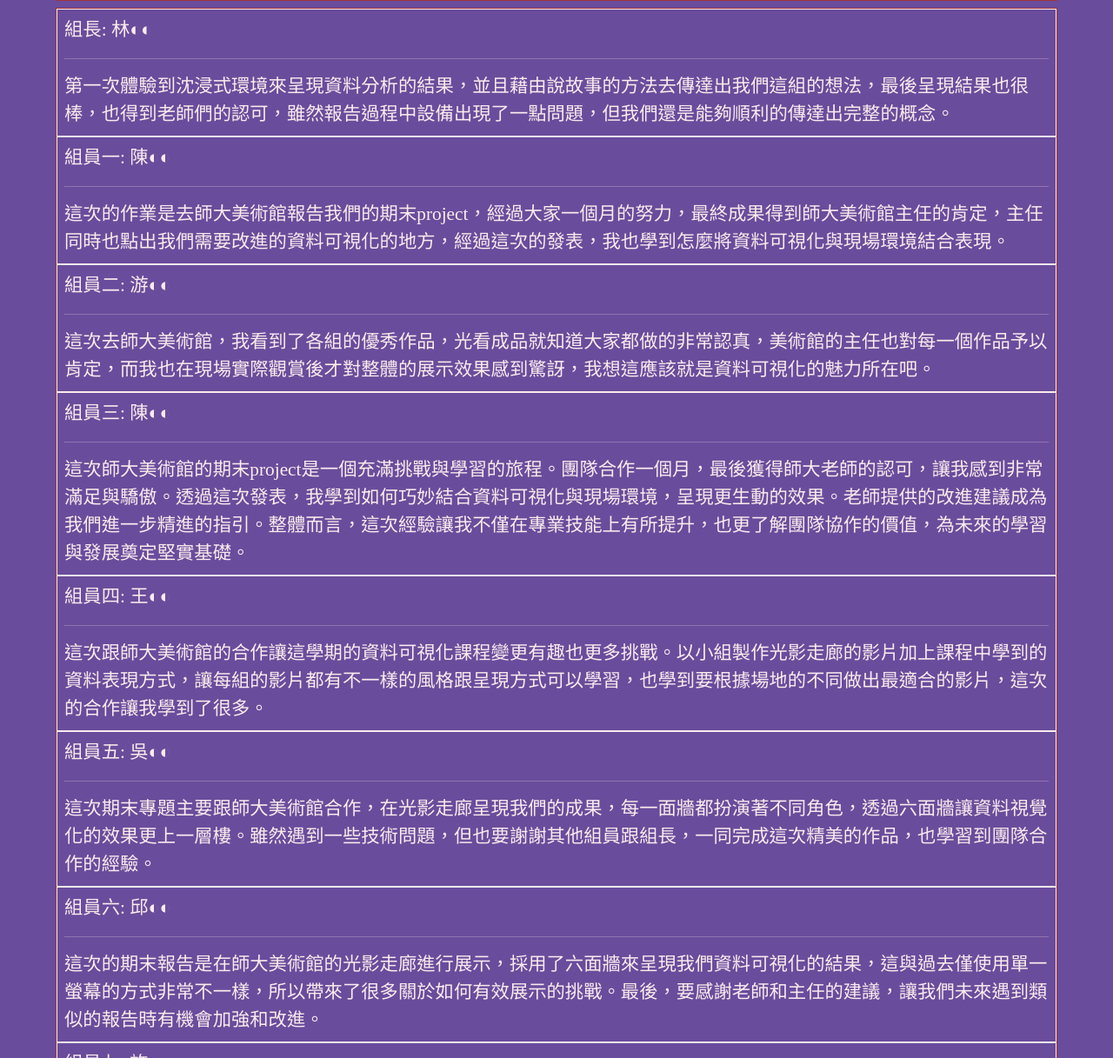
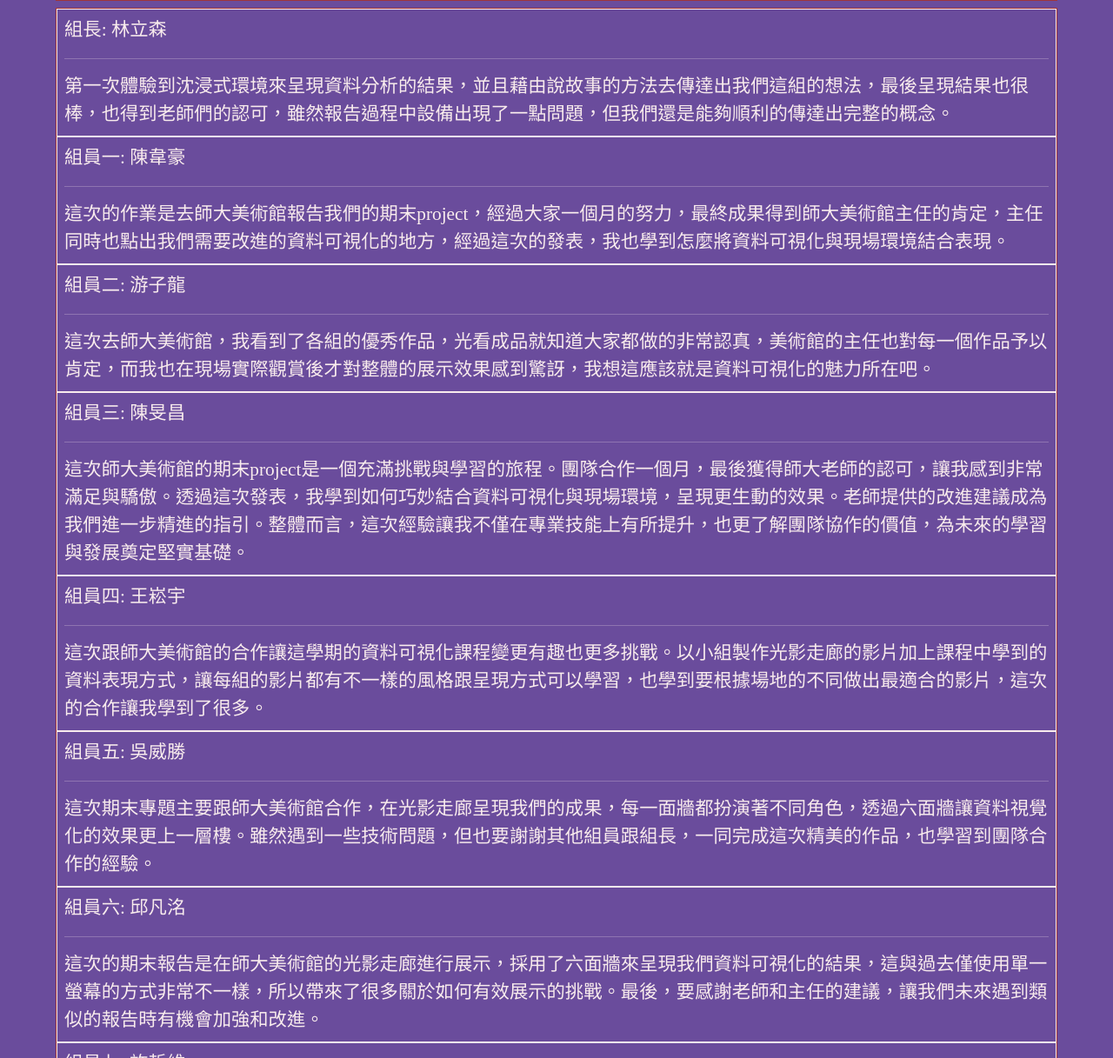
Before and after one commit to LINlisen/vis2023f, a plain HTML site: page hw10/index.html in a window 1280 px wide. Shown: the part 83-1300 px from the top of the page at 87% size. Drawn offline with nearby package versions, Linux system fonts and the light colour scheme.

Commit message:
Update index.html

```diff
--- a/hw10/index.html
+++ b/hw10/index.html
@@ -179,35 +179,35 @@
   <!-- ------------------------------------------------>
   <div class="row hw12">
     <div class="col-md-12 twenty">
-      組長: 林◐◐<hr>
+      組長: 林立森<hr>
       第一次體驗到沈浸式環境來呈現資料分析的結果，並且藉由說故事的方法去傳達出我們這組的想法，最後呈現結果也很棒，也得到老師們的認可，雖然報告過程中設備出現了一點問題，但我們還是能夠順利的傳達出完整的概念。
     </div>
     <div class="col-md-12 twenty">
-      組員一: 陳◐◐<hr>
+      組員一: 陳韋豪<hr>
       這次的作業是去師大美術館報告我們的期末project，經過大家一個月的努力，最終成果得到師大美術館主任的肯定，主任同時也點出我們需要改進的資料可視化的地方，經過這次的發表，我也學到怎麼將資料可視化與現場環境結合表現。
     </div>
     <div class="col-md-12 twenty">
-      組員二: 游◐◐<hr>
+      組員二: 游子龍<hr>
       這次去師大美術館，我看到了各組的優秀作品，光看成品就知道大家都做的非常認真，美術館的主任也對每一個作品予以肯定，而我也在現場實際觀賞後才對整體的展示效果感到驚訝，我想這應該就是資料可視化的魅力所在吧。
     </div>
     <div class="col-md-12 twenty">
-      組員三: 陳◐◐<hr>
+      組員三: 陳旻昌<hr>
       這次師大美術館的期末project是一個充滿挑戰與學習的旅程。團隊合作一個月，最後獲得師大老師的認可，讓我感到非常滿足與驕傲。透過這次發表，我學到如何巧妙結合資料可視化與現場環境，呈現更生動的效果。老師提供的改進建議成為我們進一步精進的指引。整體而言，這次經驗讓我不僅在專業技能上有所提升，也更了解團隊協作的價值，為未來的學習與發展奠定堅實基礎。
     </div>
     <div class="col-md-12 twenty">
-      組員四: 王◐◐<hr>
+      組員四: 王崧宇<hr>
       這次跟師大美術館的合作讓這學期的資料可視化課程變更有趣也更多挑戰。以小組製作光影走廊的影片加上課程中學到的資料表現方式，讓每組的影片都有不一樣的風格跟呈現方式可以學習，也學到要根據場地的不同做出最適合的影片，這次的合作讓我學到了很多。
     </div>
     <div class="col-md-12 twenty">
-      組員五: 吳◐◐<hr>
+      組員五: 吳威勝<hr>
       這次期末專題主要跟師大美術館合作，在光影走廊呈現我們的成果，每一面牆都扮演著不同角色，透過六面牆讓資料視覺化的效果更上一層樓。雖然遇到一些技術問題，但也要謝謝其他組員跟組長，一同完成這次精美的作品，也學習到團隊合作的經驗。
     </div>
     <div class="col-md-12 twenty">
-      組員六: 邱◐◐<hr>
+      組員六: 邱凡洺<hr>
       這次的期末報告是在師大美術館的光影走廊進行展示，採用了六面牆來呈現我們資料可視化的結果，這與過去僅使用單一螢幕的方式非常不一樣，所以帶來了很多關於如何有效展示的挑戰。最後，要感謝老師和主任的建議，讓我們未來遇到類似的報告時有機會加強和改進。
     </div>
     <div class="col-md-12 twenty">
-      組員七: 許◐◐<hr>
+      組員七: 許哲維<hr>
       透過這一次資料可視化與師大美術館合作的期末專案讓我對「資料」表達的方法有更多的了解與體會，藉由不同的展現方式（如動畫、地圖、統計圖表）、影片的起、承、轉、合以及人與影像的互動，讓閱聽者對理解資料的意義上能更清晰明瞭也更具趣味，也讓我從中學到許多！
     </div>
   </div>
```
